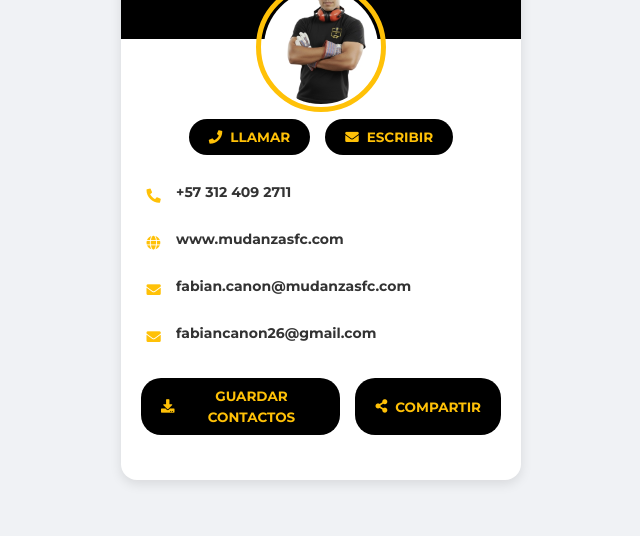
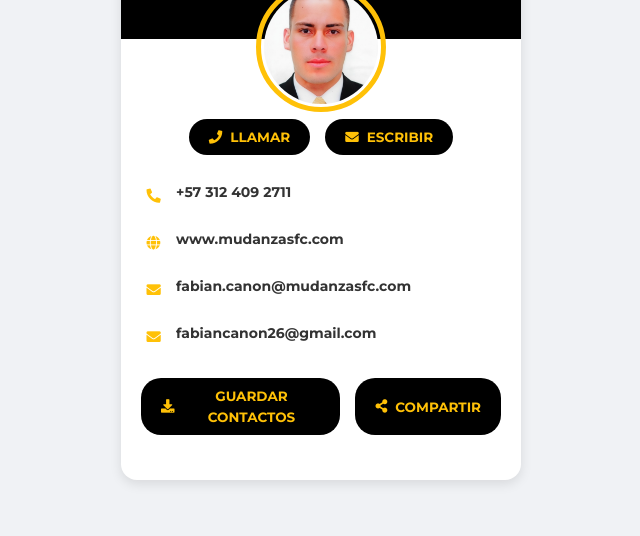
Before and after one commit to S1r1us23x/MudanzasFC, a website: page theme/vcard.html in a window 1280 px wide. Shown: the part 264-800 px from the top of the page, without its empty margins (319-959 px from the left). Drawn offline with nearby package versions, Linux system fonts and the light colour scheme.

Commit message:
Refactor code structure for improved readability and maintainability

```diff
--- a/theme/vcard.html
+++ b/theme/vcard.html
@@ -6,14 +6,14 @@
     ================================================== -->
     <meta charset="utf-8">
     <title>Mudanzas FC - Dentro y fuera de la ciudad.</title>
-    <meta name="description" content="Mudanzas FC - Empresa de mudanzas dentro y fuera de la ciudad, nacional e internacional. Servicios de embalaje, empaque, bodegaje, almacenamiento y seguros de transporte.">
+    <meta name="description" content="Mudanzas FC - Empresa de mudanzas dentro y fuera de la ciudad, nacional . Servicios de embalaje, empaque, bodegaje, almacenamiento y seguros de transporte.">
     <meta name="author" content="Ikhodi consultores">
     <meta name="keywords" content="mudanzas, mudanza, fletes, transporte, bogota, colombia, dentro, fuera, ciudad, nacional, internacional, embalaje, empaque, embalajes, empaques, bodegaje, bodegas, almacenamiento, seguros, seguros de transporte">
 
     <!-- Mobile Specific Metas
     ================================================== -->
     <meta http-equiv="X-UA-Compatible" content="IE=edge">
-    <meta name="description" content="Mudanzas FC - Empresa de mudanzas dentro y fuera de la ciudad, nacional e internacional. Servicios de embalaje, empaque, bodegaje, almacenamiento y seguros de transporte.">
+    <meta name="description" content="Mudanzas FC - Empresa de mudanzas dentro y fuera de la ciudad, nacional . Servicios de embalaje, empaque, bodegaje, almacenamiento y seguros de transporte.">
     <meta name="viewport" content="width=device-width, initial-scale=1.0, maximum-scale=5.0">
     <meta name=author content="Ikhodi consultores">
     <meta name="keywords" content="mudanzas, mudanza, fletes, transporte, bogota, colombia, dentro, fuera, ciudad, nacional, internacional, embalaje, empaque, embalajes, empaques, bodegaje, bodegas, almacenamiento, seguros, seguros de transporte">
@@ -231,7 +231,7 @@
 
         <div class="profile-picture">
             <!-- Reemplaza 'path/to/your/image.jpg' con la ruta real de la imagen de perfil -->
-            <img src="/theme/images/services/service-center.jpg" alt="Foto de Fabian Cañon">
+            <img src="images/FotoPerfil-Fabian.jpg" alt="Foto de Fabian Cañon">
         </div>
 
         <div class="vcard-body">
```
Also changed, not shown: theme/about.html (+2 -2 lines), theme/contact.html (+2 -2 lines), theme/index.html (+2 -2 lines), theme/layouts/_meta.html (+2 -2 lines), theme/service-corporate.html (+2 -2 lines), theme/service-integral.html (+2 -2 lines), theme/service-residential.html (+2 -2 lines), theme/services.html (+2 -2 lines), theme/images/FotoPerfil-Fabian.jpg (added).
